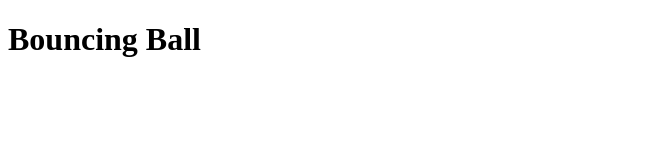
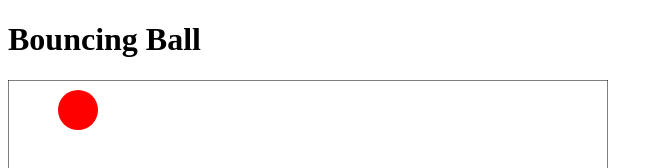
Before and after one commit to nhh979/ISM3232-Coding-Challenge6, a plain HTML site: page index.html in a window 1280 px wide. Shown: the top 168 px of the page, without its empty margins (0-663 px from the left). Drawn offline with Linux system fonts and the light colour scheme.

Commit message:
add script tag

```diff
--- a/index.html
+++ b/index.html
@@ -10,5 +10,6 @@
     <h1>Bouncing Ball</h1>
     <canvas id="canvas" width="600" height="600"></canvas>
 
+    <script src="ball_constructor.js"></script>
 </body>
 </html>
```
